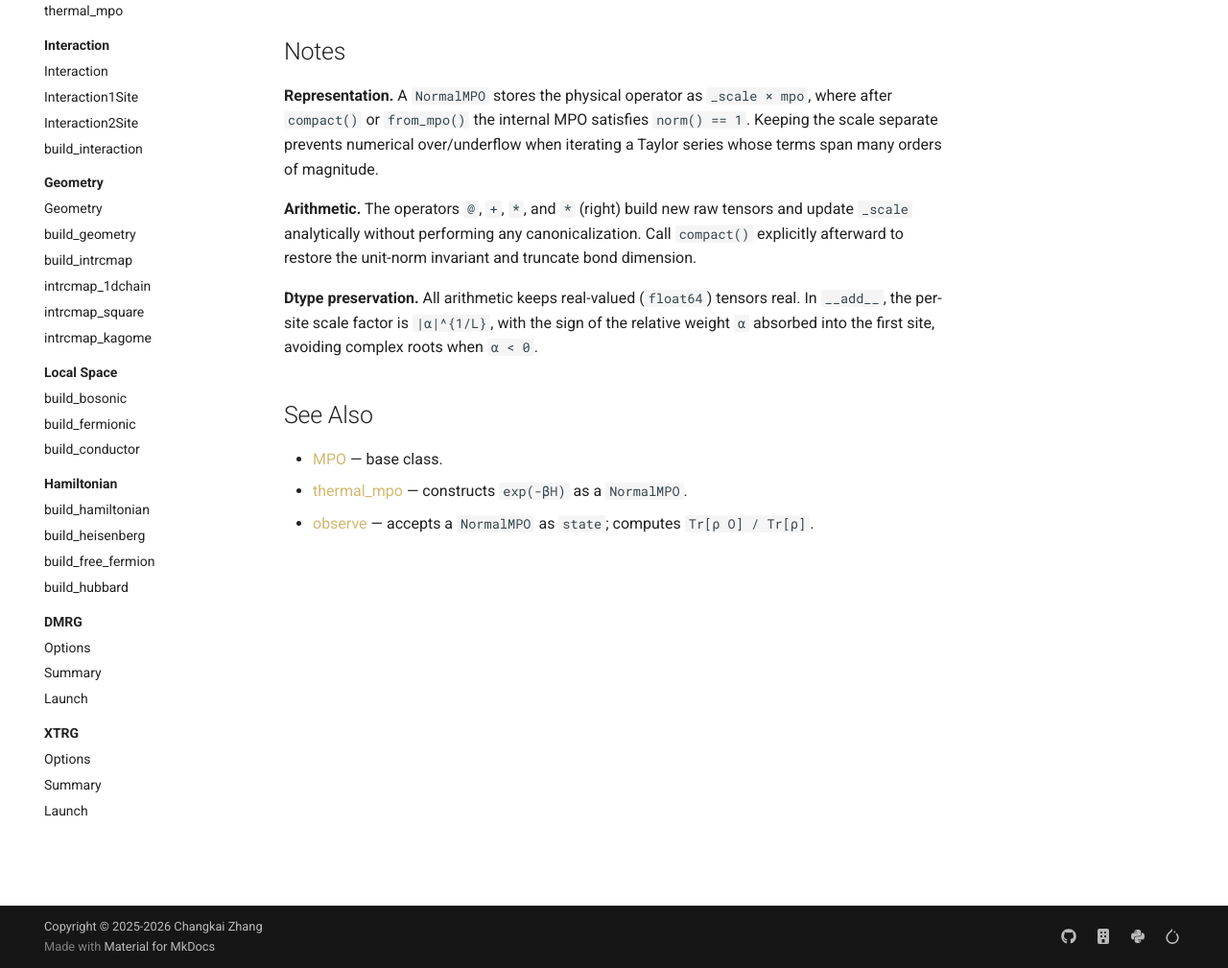
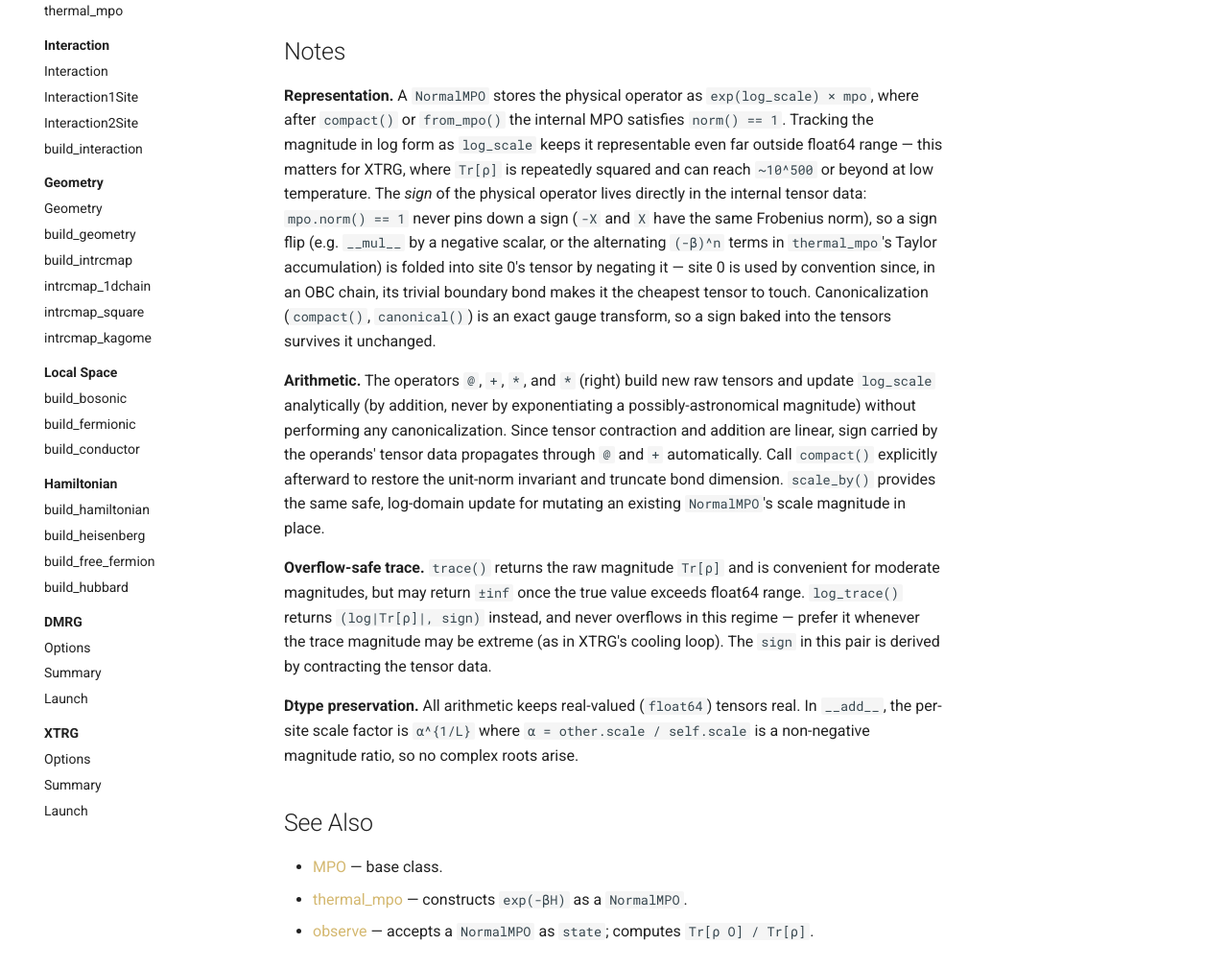
Before and after one commit to Ideogenesis-AI/Alice, an MkDocs documentation site: the page built from docs/api/network/normal-mpo.md, in a window 1280 px wide and 1400 px high, cut to the strip 391-1400 px from the top of the window. Shown: the whole strip at 96% size. Built offline with MkDocs 1.6.1 and Material for MkDocs 9.7.7, drawn with Linux system fonts in a browser that asks for light colours; comment, search, counter and statistics services are not loaded.

Commit message:
Update NormalMPO documentation to reflect log-scale representation and arithmetic improvements
This commit enhances the documentation for the NormalMPO class, detailing the new log_scale parameter and its implications for numerical stability. It clarifies the representation of the physical operator, the arithmetic operations involving log_scale, and introduces the log_trace function to prevent overflow issues. These updates ensure that users understand the benefits of using log-scale calculations in various scenarios, particularly in relation to XTRG applications.

```diff
--- a/docs/api/network/normal-mpo.md
+++ b/docs/api/network/normal-mpo.md
@@ -8,17 +8,22 @@ MPO subclass that tracks the overall scale factor separately from the unit-norme
       heading_level: 2
       members:
         - from_mpo
+        - log_scale
         - scale
+        - scale_by
         - compact
+        - log_trace
         - trace
 
 ## Notes
 
-**Representation.** A `NormalMPO` stores the physical operator as `_scale × mpo`, where after `compact()` or `from_mpo()` the internal MPO satisfies `norm() == 1`. Keeping the scale separate prevents numerical over/underflow when iterating a Taylor series whose terms span many orders of magnitude.
+**Representation.** A `NormalMPO` stores the physical operator as `exp(log_scale) × mpo`, where after `compact()` or `from_mpo()` the internal MPO satisfies `norm() == 1`. Tracking the magnitude in log form as `log_scale` keeps it representable even far outside float64 range — this matters for XTRG, where `Tr[ρ]` is repeatedly squared and can reach `~10^500` or beyond at low temperature. The *sign* of the physical operator lives directly in the internal tensor data: `mpo.norm() == 1` never pins down a sign (`-X` and `X` have the same Frobenius norm), so a sign flip (e.g. `__mul__` by a negative scalar, or the alternating `(-β)^n` terms in `thermal_mpo`'s Taylor accumulation) is folded into site 0's tensor by negating it — site 0 is used by convention since, in an OBC chain, its trivial boundary bond makes it the cheapest tensor to touch. Canonicalization (`compact()`, `canonical()`) is an exact gauge transform, so a sign baked into the tensors survives it unchanged.
 
-**Arithmetic.** The operators `@`, `+`, `*`, and `*` (right) build new raw tensors and update `_scale` analytically without performing any canonicalization. Call `compact()` explicitly afterward to restore the unit-norm invariant and truncate bond dimension.
+**Arithmetic.** The operators `@`, `+`, `*`, and `*` (right) build new raw tensors and update `log_scale` analytically (by addition, never by exponentiating a possibly-astronomical magnitude) without performing any canonicalization. Since tensor contraction and addition are linear, sign carried by the operands' tensor data propagates through `@` and `+` automatically. Call `compact()` explicitly afterward to restore the unit-norm invariant and truncate bond dimension. `scale_by()` provides the same safe, log-domain update for mutating an existing `NormalMPO`'s scale magnitude in place.
 
-**Dtype preservation.** All arithmetic keeps real-valued (`float64`) tensors real. In `__add__`, the per-site scale factor is `|α|^{1/L}`, with the sign of the relative weight `α` absorbed into the first site, avoiding complex roots when `α < 0`.
+**Overflow-safe trace.** `trace()` returns the raw magnitude `Tr[ρ]` and is convenient for moderate magnitudes, but may return `±inf` once the true value exceeds float64 range. `log_trace()` returns `(log|Tr[ρ]|, sign)` instead, and never overflows in this regime — prefer it whenever the trace magnitude may be extreme (as in XTRG's cooling loop). The `sign` in this pair is derived by contracting the tensor data.
+
+**Dtype preservation.** All arithmetic keeps real-valued (`float64`) tensors real. In `__add__`, the per-site scale factor is `α^{1/L}` where `α = other.scale / self.scale` is a non-negative magnitude ratio, so no complex roots arise.
 
 ## See Also
 
```
